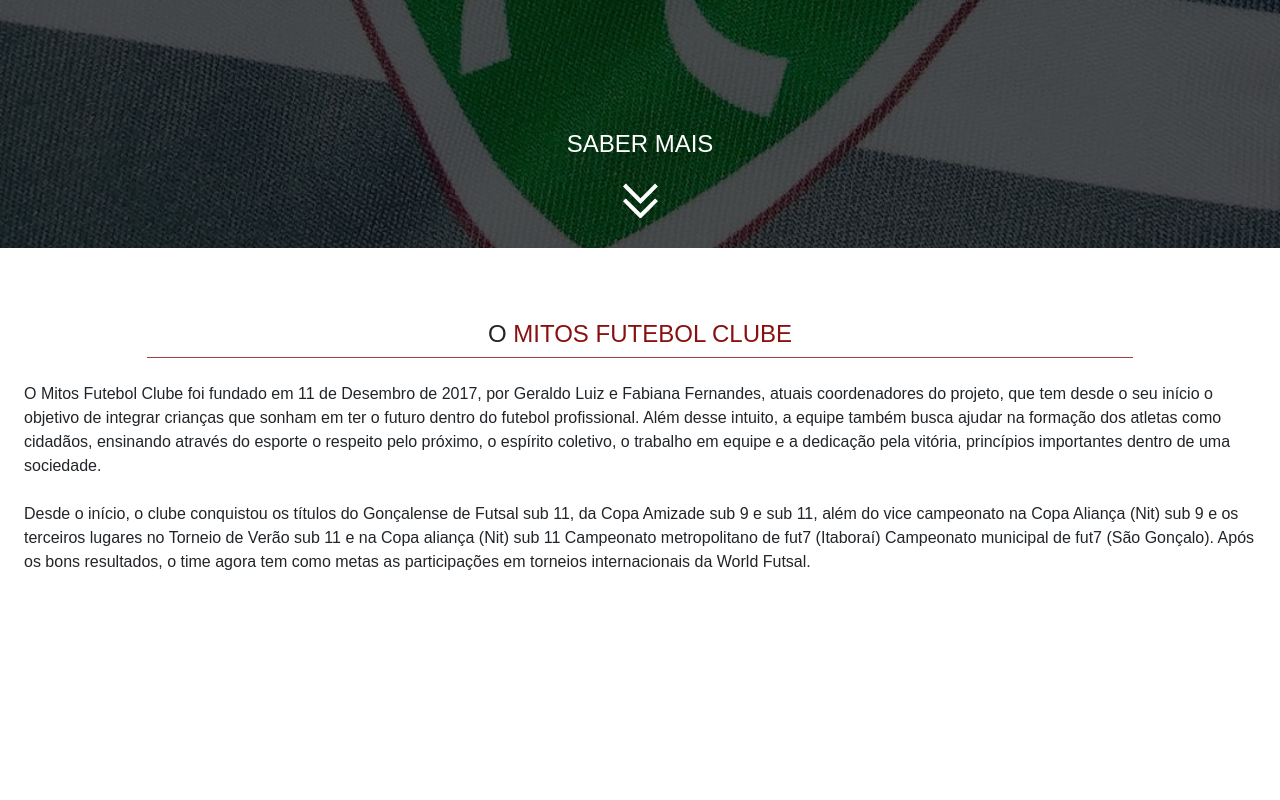
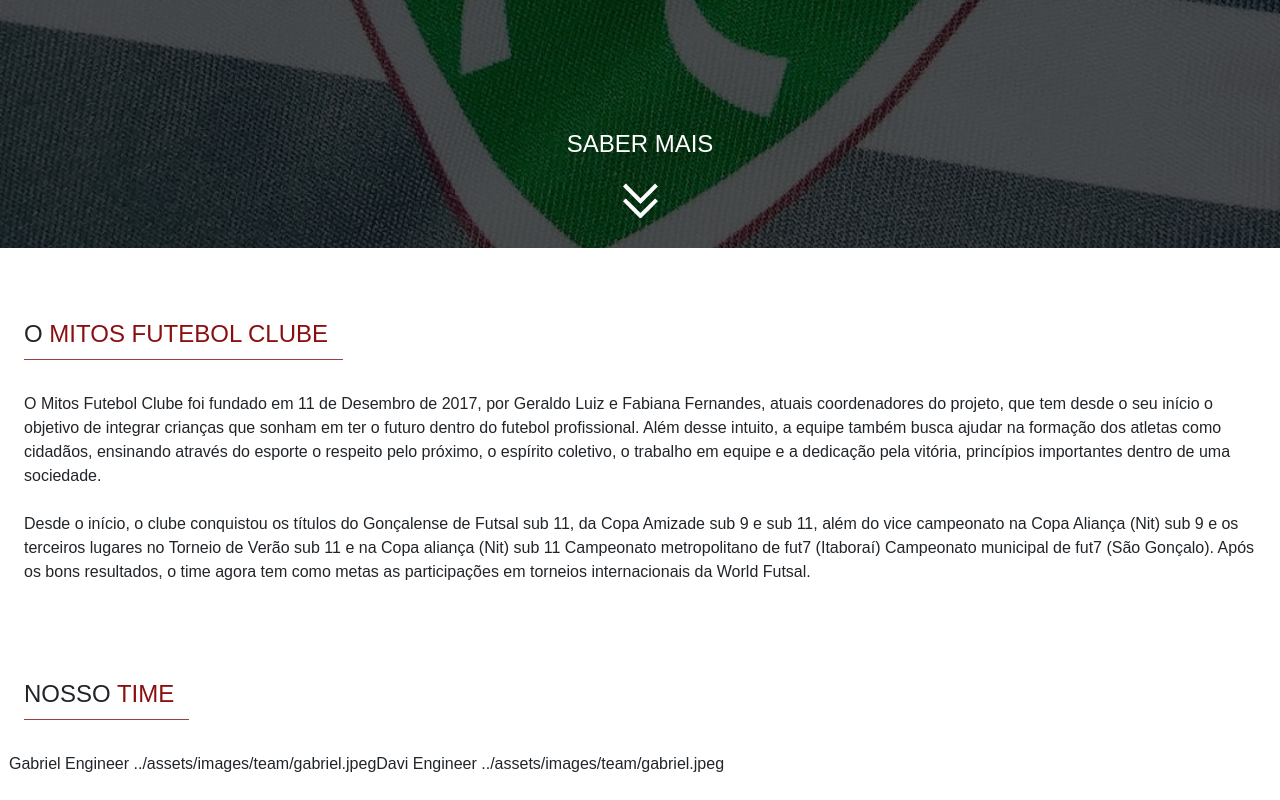
Before and after one commit to GabrielSlima/mitosfc.github.io, an Angular app in the folder mitosfc/: page / in a window 1280 px wide. Shown: the part 552-1352 px from the top of the page. Before the commit the page ends 1150 px from the top, so only its background shows below. Built offline with nearby package versions, Linux system fonts and the light colour scheme.

Commit message:
Add team section - partial commit

```diff
--- a/mitosfc/src/app/app.component.css
+++ b/mitosfc/src/app/app.component.css
@@ -37,16 +37,3 @@
 #more-row {margin: 30px;}
 
 #more-row h4 {font-weight: lighter;}
-
-.red {
-    color: #891010;
-}
-
-.title-container {
-    text-align: center;
-    border-bottom: 1px solid rgba(137, 16, 16, 0.8);
-    margin: 0 10%;
-}
-.title {
-    border-bottom: ;
-}
--- a/mitosfc/src/app/app.component.html
+++ b/mitosfc/src/app/app.component.html
@@ -51,4 +51,5 @@
             o time agora tem como metas as participações em torneios internacionais da World Futsal.
         </div>
     </section>
+    <app-team></app-team>
 </main>
--- a/mitosfc/src/app/app.component.ts
+++ b/mitosfc/src/app/app.component.ts
@@ -7,7 +7,7 @@
 })
 export class AppComponent {
   title = 'mitosfc';
-  scrollToElement($element): void {
+  scrollToElement($element:any): void {
     console.log($element);
     $element.scrollIntoView({behavior: "smooth", block: "start", inline: "nearest"});
   }
--- a/mitosfc/src/app/app.module.ts
+++ b/mitosfc/src/app/app.module.ts
@@ -5,13 +5,15 @@
 import { AppComponent } from './app.component';
 import { MainMenuComponent } from './main-menu/main-menu.component';
 import { ContactsMenuComponent } from './contacts-menu/contacts-menu.component';
-import { NgbModule } from '@ng-bootstrap/ng-bootstrap'
+import { NgbModule } from '@ng-bootstrap/ng-bootstrap';
+import { TeamComponent } from './team/team.component'
 
 @NgModule({
   declarations: [
     AppComponent,
     MainMenuComponent,
-    ContactsMenuComponent
+    ContactsMenuComponent,
+    TeamComponent
   ],
   imports: [
     BrowserModule,
--- /dev/null
+++ b/mitosfc/src/app/interfaces/TeamMember.ts
@@ -0,0 +1,5 @@
+export interface TeamMember {
+    name: string;
+    title: string;
+    photo: string;
+}
--- /dev/null
+++ b/mitosfc/src/app/team/team.component.html
@@ -0,0 +1,12 @@
+<section #team id="team" class="p-4 pt-5 mt-4">
+    <div class="title-container">
+        <h4 class="title">NOSSO <span class="red">TIME</span></h4>
+    </div>
+    <div id="about-text" class="mt-4 row">
+        <div *ngFor="let member of teamMembers">
+            {{ member.name }}
+            {{ member.title }}
+            {{ member.photo }}
+        </div>
+    </div>
+</section>
--- /dev/null
+++ b/mitosfc/src/app/team/team.component.ts
@@ -0,0 +1,28 @@
+import { Component, OnInit } from '@angular/core';
+import { TeamMember } from '../interfaces/TeamMember';
+
+@Component({
+  selector: 'app-team',
+  templateUrl: './team.component.html',
+  styleUrls: ['./team.component.css']
+})
+export class TeamComponent implements OnInit {
+
+  teamMembers: TeamMember[] = [
+    {
+      name: "Gabriel",
+      title: "Engineer",
+      photo: "../assets/images/team/gabriel.jpeg"
+    },
+    {
+      name: "Davi",
+      title: "Engineer",
+      photo: "../assets/images/team/gabriel.jpeg"
+    }
+  ]
+  constructor() { }
+
+  ngOnInit(): void {
+  }
+
+}
--- a/mitosfc/src/styles.css
+++ b/mitosfc/src/styles.css
@@ -15,3 +15,14 @@
 header .filter {
     background: rgba(0,0,0,.7);
 }
+
+.red {
+    color: #891010;
+}
+
+.title {
+    border-bottom: 1px solid rgba(137, 16, 16, 0.8);
+    display: inline-block;
+    padding-right: 15px;
+    padding-bottom: 10px;
+}
```
Also changed, not shown: mitosfc/src/app/team/team.component.css (added), 1 other file (tests, documents, lock files or other folders).
